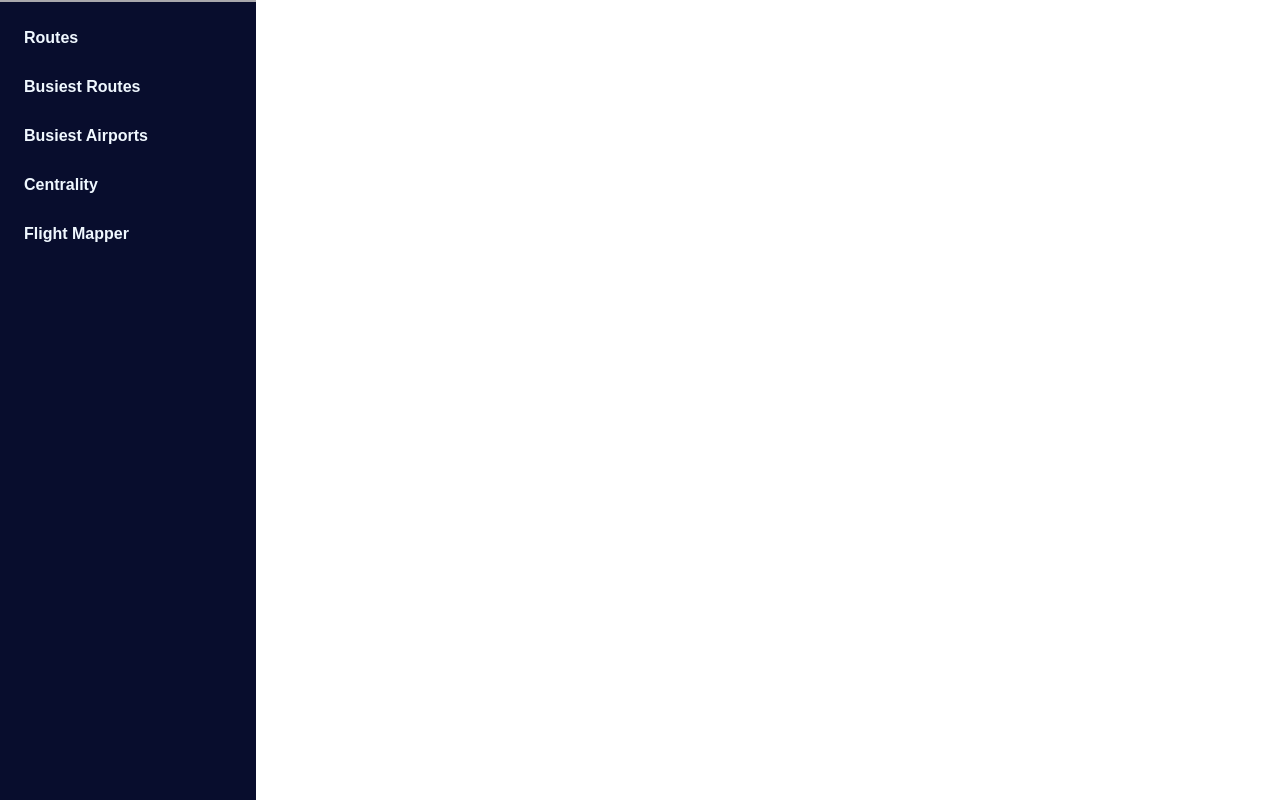
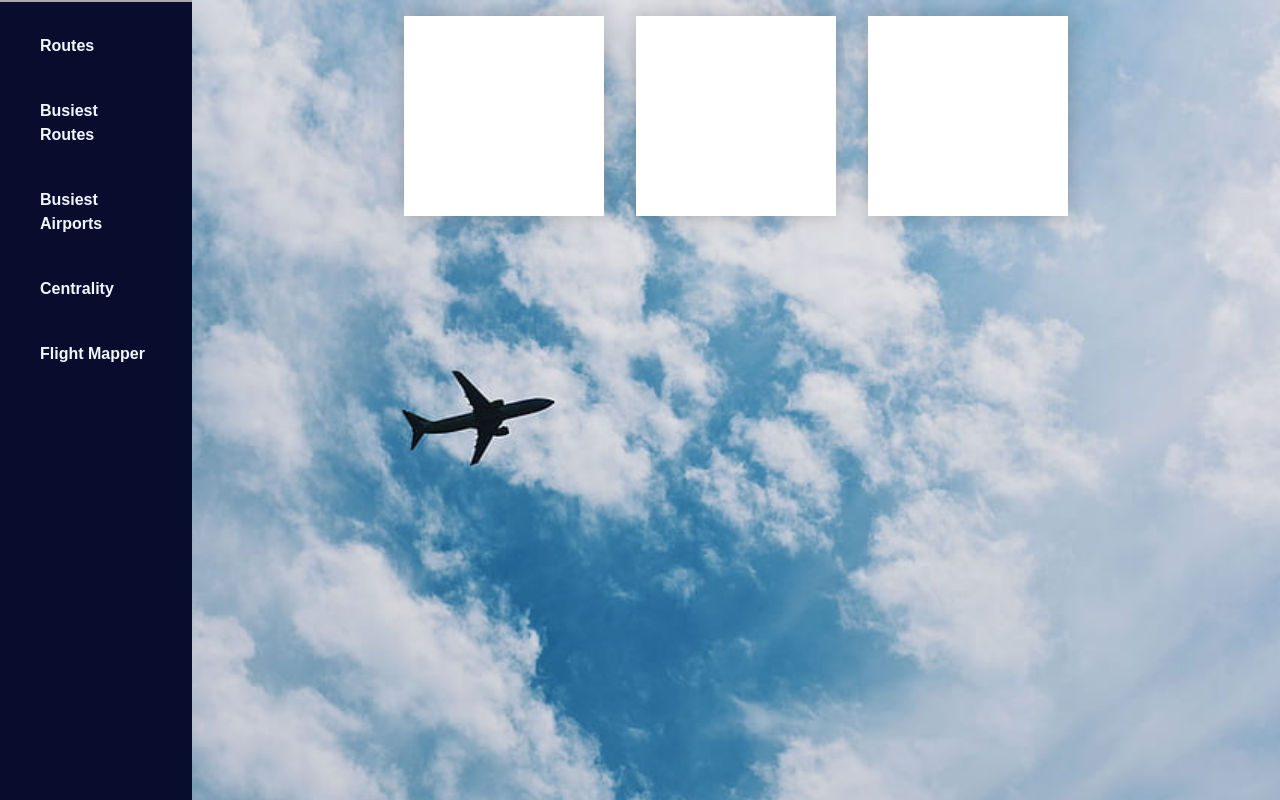
Before and after one commit to Vaishnavi-Desai-0204/Airline-Big-Data-Project, a Flask app: page /main_page in a window 1280 px wide. Shown: the part 70-870 px from the top of the page. Run offline with Flask 3, Linux system fonts and the light colour scheme.

Commit message:
main_page edits

```diff
--- a/templates/main_page.html
+++ b/templates/main_page.html
@@ -9,7 +9,10 @@
 
         /* ----------------------------- */
 
-
+        .body-bg{
+            background-image: url('static/images/flight.jpg');
+            background-size: cover;
+        }
         .header{
             position: fixed;
             top: 0;
@@ -48,7 +51,7 @@
         #left-menu{
             border-top-width: 2px;
             border-color: #a9a8ac;
-            width: 20%;
+            width: 15%;
             background-color:#080d2d;
             padding: 1.5rem;
         }
@@ -57,8 +60,35 @@
             color: aliceblue;
             font-weight: bold;
             font-family: Arial, sans-serif;
+            transition: background-color 0.3s ease-in-out;
+            padding: 0.5rem 1rem;
+            border-radius: 10px;
         }
 
+        #left-menu li:hover {
+            background-color: rgba(255, 255, 255, 0.341);
+            border-radius: 10px;
+        }
+
+        #main-content {
+            flex-grow: 1;
+            padding: 1rem;
+        }
+        .container {
+            display: flex;
+            flex-wrap: wrap;
+            justify-content: center;
+            /* align-items: center; */
+            gap: 2rem;
+            height: 100%;
+        }
+        .box {
+            width: 200px;
+            height: 200px;
+            margin: 0;
+            background-color: #fff;
+            box-shadow: 0px 0px 20px rgba(0, 0, 0, 0.2);
+        }
     </style>
 </head>
 <body>
@@ -79,7 +109,16 @@
                     <li style="margin-bottom: 25px;"><a href="{{ url_for('results') }}">Flight Mapper</a></li>
                 </ul>
             </div>
+            <div id="main-content">
+                <div class="container">
+                  <div class="box"></div>
+                  <div class="box"></div>
+                  <div class="box"></div>
+
+                </div>
+            </div>
         </div>
+
     </div>
 
 
```
